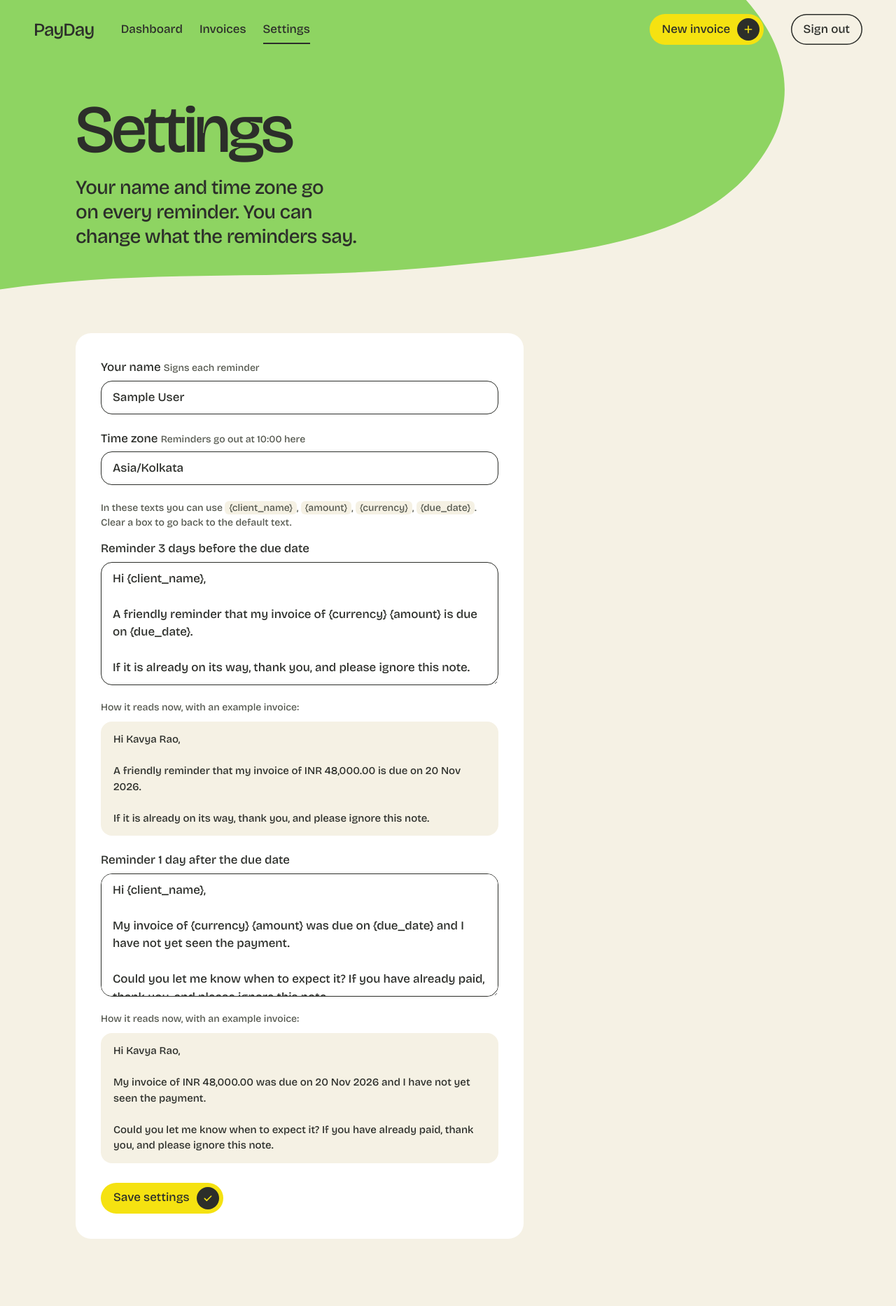
After one commit to rishabhh077/PayDay, a Flask app: page /settings in a window 1280 px wide. The commit adds this page. Shown: the whole page at 70% size. Run offline with Flask 3, Linux system fonts and the light colour scheme; the visitor is signed in with stand-in values (Sample User, id 1); data comes from the database, SQL or seed files in the repository; data that the repository does not hold is empty.

Commit message:
Phase 6: polish. Settings, editable reminder text, manual send, Docker
- New /settings page: name (signs each reminder), time zone, and the two
  reminder texts with {client_name}, {amount}, {currency}, {due_date}.
  Unknown variables are refused; a live preview shows how each text reads;
  clearing a box restores the default. Changing the time zone moves pending
  reminders to 10:00 in the new zone.
- "Send reminder now" on open invoices: logged as a manual reminder and
  retried like any other.
- Dockerfile, .dockerignore, gunicorn and tzdata in requirements, secure
  cookie flag via PAYDAY_HTTPS, and a README deploy section.
- Reminders card on the invoice page now has padding.
- Tests: 33 pass.

```diff
--- a/app.py
+++ b/app.py
@@ -1,4 +1,4 @@
-"""PayDay, Phase 5: safety. Failed sends retry up to 3 times, an hour apart; failures show on the dashboard."""
+"""PayDay, Phase 6: polish. Settings, editable reminder text, manual send, and deployment."""
 import logging
 import os
 import re
@@ -9,7 +9,7 @@ import sys
 from email.message import EmailMessage
 from datetime import date, datetime, time, timedelta, timezone
 from decimal import Decimal, InvalidOperation
-from zoneinfo import ZoneInfo
+from zoneinfo import ZoneInfo, available_timezones
 
 from flask import Flask, abort, flash, g, redirect, render_template, request, session, url_for
 from markupsafe import Markup
@@ -30,6 +30,7 @@ def _secret_key():
 
 app.secret_key = os.environ.get("SECRET_KEY") or _secret_key()
 app.config["SESSION_COOKIE_SAMESITE"] = "Lax"
+app.config["SESSION_COOKIE_SECURE"] = os.environ.get("PAYDAY_HTTPS") == "1"  # set when served over https
 log = logging.getLogger("payday.reminders")
 log.setLevel(logging.INFO)
 if not log.handlers:
@@ -69,12 +70,15 @@ def now():
     return datetime.now(timezone.utc).isoformat(timespec="seconds")
 
 
-def user_tz():
-    name = g.user["time_zone"] if g.get("user") else "Asia/Kolkata"
+def tz_of(user):
     try:
-        return ZoneInfo(name)
+        return ZoneInfo(user["time_zone"] if user else "Asia/Kolkata")
     except Exception:
         return ZoneInfo("UTC")
+
+
+def user_tz():
+    return tz_of(g.get("user"))
 
 
 def today():
@@ -301,25 +305,48 @@ def money_text(minor):
     return f"{Decimal(minor) / 100:,.2f}"
 
 
-def build_message(user, inv, kind):
+TEMPLATE_KINDS = ("before_due", "after_due")
+VARIABLES = ("client_name", "amount", "currency", "due_date")
+DEFAULT_TEMPLATES = {
+    "before_due": ("Hi {client_name},\n\nA friendly reminder that my invoice of {currency} {amount} is due on "
+                   "{due_date}.\n\nIf it is already on its way, thank you, and please ignore this note."),
+    "after_due": ("Hi {client_name},\n\nMy invoice of {currency} {amount} was due on {due_date} and I have not yet "
+                  "seen the payment.\n\nCould you let me know when to expect it? If you have already paid, thank "
+                  "you, and please ignore this note."),
+}
+
+
+def fill(body, client_name, amount, currency, due_date):
+    """Swap the four {variables} in one pass, so a client named "{amount}" cannot inject text."""
+    vals = {"client_name": client_name, "amount": amount, "currency": currency, "due_date": due_date}
+    return re.sub(r"\{(\w+)\}", lambda m: vals.get(m.group(1), m.group(0)), body)
+
+
+def template_body(db, user_id, kind):
+    row = db.execute("SELECT body FROM templates WHERE user_id=? AND type=?", (user_id, kind)).fetchone()
+    return row["body"] if row else DEFAULT_TEMPLATES[kind]
+
+
+def template_kind(reminder_type, inv, user):
+    """Which text a reminder uses. A manual reminder uses whichever fits the invoice right now."""
+    if reminder_type != "manual":
+        return reminder_type
+    today_local = datetime.now(tz_of(user)).date().isoformat()
+    return "before_due" if inv["due_date"] >= today_local else "after_due"
+
+
+def build_message(user, inv, kind, body=None):
     due = date.fromisoformat(inv["due_date"]).strftime("%d %b %Y")
-    amount = f"{inv['currency']} {money_text(inv['amount'])}"
-    what = f" for {inv['description']}" if inv["description"] else ""
-    if kind == "before_due":
-        subject = f"Reminder: invoice of {amount} is due on {due}"
-        text = (f"Hi {inv['client_name']},\n\nA friendly reminder that my invoice of {amount}{what} "
-                f"is due on {due}.\n\nIf it is already on its way, thank you, and please ignore this note.\n")
-    else:
-        subject = f"Invoice of {amount} was due on {due}"
-        text = (f"Hi {inv['client_name']},\n\nMy invoice of {amount}{what} was due on {due} and I "
-                f"have not yet seen the payment.\n\nCould you let me know when to expect it? If you have "
-                f"already paid, thank you, and please ignore this note.\n")
+    amount = money_text(inv["amount"])
+    subject = (f"Reminder: invoice of {inv['currency']} {amount} is due on {due}" if kind == "before_due"
+               else f"Invoice of {inv['currency']} {amount} was due on {due}")
+    text = fill(body or DEFAULT_TEMPLATES[kind], inv["client_name"], amount, inv["currency"], due)
     sign = user["name"] or user["email"]
     msg = EmailMessage()
     msg["To"] = user["email"]  # own address only
     msg["Subject"] = f"[PayDay test] {subject}"
     msg.set_content(f"PayDay test copy. This would be sent to {inv['client_name']} <{inv['client_email']}>. "
-                    f"It was sent to you only.\n\n----\n\n{text}\nThanks,\n{sign}\n")
+                    f"It was sent to you only.\n\n----\n\n{text}\n\nThanks,\n{sign}\n")
     return msg
 
 
@@ -349,10 +376,11 @@ MAX_ATTEMPTS = 3  # R6: the first try plus two retries
 RETRY_DELAY = timedelta(hours=1)
 
 
-def send_due_reminders(db=None, at=None):
+def send_due_reminders(db=None, at=None, only_id=None):
     """Send every pending reminder whose time has come. Returns (sent, failed attempts).
 
-    A failed attempt is retried an hour later until MAX_ATTEMPTS, then marked failed. `at` is for tests."""
+    A failed attempt is retried an hour later until MAX_ATTEMPTS, then marked failed. `at` is for tests;
+    `only_id` sends just that one reminder (used by the manual send)."""
     t = at or now()
     own = db is None
     db = db or connect()
@@ -360,7 +388,8 @@ def send_due_reminders(db=None, at=None):
     try:
         due = db.execute(
             "SELECT r.id, r.type, r.attempts, r.invoice_id FROM reminders r JOIN invoices i ON i.id=r.invoice_id "
-            "WHERE r.status='pending' AND i.status='open' AND r.scheduled_for <= ? ORDER BY r.scheduled_for", (t,)).fetchall()
+            "WHERE r.status='pending' AND i.status='open' AND r.scheduled_for <= ? AND (? IS NULL OR r.id = ?) "
+            "ORDER BY r.scheduled_for", (t, only_id, only_id)).fetchall()
         for r in due:
             # Claim the row first, so two overlapping runs cannot both send it.
             claimed = db.execute("UPDATE reminders SET attempts=attempts+1 WHERE id=? AND status='pending' AND attempts=?",
@@ -373,7 +402,8 @@ def send_due_reminders(db=None, at=None):
             try:
                 if not user:
                     raise SendError("Invoice has no owner.")
-                smtp_send(build_message(user, inv, r["type"]))
+                kind = template_kind(r["type"], inv, user)
+                smtp_send(build_message(user, inv, kind, template_body(db, user["id"], kind)))
             except Exception as e:  # noqa: BLE001 - any failure must be recorded, never crash the run
                 tries = r["attempts"] + 1  # the claim above already counted this attempt
                 if tries >= MAX_ATTEMPTS:
@@ -542,6 +572,68 @@ def delete(invoice_id):
     return redirect(url_for("invoices"))
 
 
+@app.post("/invoices/<int:invoice_id>/remind")
+def remind(invoice_id):
+    """R7: send a reminder now. Logged and retried like any other."""
+    if get_invoice(invoice_id)["status"] != "open":
+        abort(400)
+    db, t = get_db(), now()
+    rid = db.execute("INSERT INTO reminders (invoice_id, type, scheduled_for, created_at) VALUES (?, 'manual', ?, ?)",
+                     (invoice_id, t, t)).lastrowid
+    db.commit()
+    send_due_reminders(db, only_id=rid)
+    row = db.execute("SELECT status, last_error FROM reminders WHERE id=?", (rid,)).fetchone()
+    if row["status"] == "sent":
+        flash("Reminder sent. While PayDay is in test mode it goes to your own address, not the client's.")
+    else:
+        flash(f"The reminder did not send: {row['last_error']} PayDay will try again in an hour.")
+    return redirect(url_for("invoice", invoice_id=invoice_id))
+
+
+SAMPLE = ("Kavya Rao", "48,000.00", "INR", "20 Nov 2026")  # what the settings preview fills in
+
+
+@app.route("/settings", methods=["GET", "POST"])
+def settings():
+    db, u = get_db(), g.user
+    errors = {}
+    if request.method == "POST":
+        v = {"name": request.form.get("name", "").strip(), "time_zone": request.form.get("time_zone", "").strip()}
+        for kind in TEMPLATE_KINDS:
+            v[kind] = request.form.get(kind, "").replace("\r\n", "\n").strip()
+        if len(v["name"]) > 100:
+            errors["name"] = "Keep your name under 100 characters."
+        if v["time_zone"] not in available_timezones():
+            errors["time_zone"] = "Choose a time zone from the list, like Asia/Kolkata."
+        for kind in TEMPLATE_KINDS:
+            unknown = sorted(set(re.findall(r"\{(\w+)\}", v[kind])) - set(VARIABLES))
+            if len(v[kind]) > 2000:
+                errors[kind] = "Keep this under 2000 characters."
+            elif unknown:
+                errors[kind] = (f"{', '.join('{' + n + '}' for n in unknown)} is not a variable. "
+                                f"Use {', '.join('{' + n + '}' for n in VARIABLES)}.")
+        if not errors:
+            db.execute("UPDATE users SET name=?, time_zone=? WHERE id=?", (v["name"], v["time_zone"], u["id"]))
+            for kind in TEMPLATE_KINDS:
+                if not v[kind] or v[kind] == DEFAULT_TEMPLATES[kind]:  # empty means "use the default"
+                    db.execute("DELETE FROM templates WHERE user_id=? AND type=?", (u["id"], kind))
+                else:
+                    db.execute("INSERT INTO templates (user_id, type, body) VALUES (?,?,?) "
+                               "ON CONFLICT(user_id, type) DO UPDATE SET body=excluded.body", (u["id"], kind, v[kind]))
+            if v["time_zone"] != u["time_zone"]:  # 10:00 means a different moment now
+                for inv in db.execute("SELECT id, due_date FROM invoices WHERE user_id=? AND status='open'", (u["id"],)).fetchall():
+                    sync_reminders(db, inv["id"], inv["due_date"], ZoneInfo(v["time_zone"]))
+            db.commit()
+            flash("Settings saved.")
+            return redirect(url_for("settings"))
+    else:
+        v = {"name": u["name"], "time_zone": u["time_zone"], **{k: template_body(db, u["id"], k) for k in TEMPLATE_KINDS}}
+    shown = {k: v[k] or DEFAULT_TEMPLATES[k] for k in TEMPLATE_KINDS}
+    previews = {k: fill(shown[k], *SAMPLE) for k in TEMPLATE_KINDS}
+    return render_template("settings.html", v=v, errors=errors, previews=previews, zones=sorted(available_timezones()),
+                           variables=VARIABLES), 400 if errors else 200
+
+
 init_db()
 
 if __name__ == "__main__":
--- a/requirements.txt
+++ b/requirements.txt
@@ -1 +1,3 @@
 flask
+gunicorn
+tzdata
--- a/static/style.css
+++ b/static/style.css
@@ -183,6 +183,10 @@ input, textarea {
   font: inherit;
   font-variant-numeric: tabular-nums;
 }
+textarea { min-height: 11rem; resize: vertical; line-height: 1.5; }
+.preview { margin: 10px 0 0; padding: 14px 18px; border-radius: 16px; background: var(--water); font-size: 0.9375rem; white-space: pre-wrap; }
+.preview-label { margin: 14px 0 0; color: var(--ink-2); font-size: 0.875rem; }
+code { font: inherit; background: var(--water); padding: 1px 6px; border-radius: 6px; }
 input::placeholder { color: #6B6E64; }
 input:focus-visible, textarea:focus-visible { outline-offset: 2px; border-radius: 16px; }
 input[aria-invalid="true"] { border-color: #B3261E; box-shadow: inset 0 0 0 1px #B3261E; }
@@ -220,3 +224,9 @@ input[aria-invalid="true"] { border-color: #B3261E; box-shadow: inset 0 0 0 1px
 @media (prefers-reduced-motion: reduce) {
   .cap .chip, tbody tr { transition: none; }
 }
+
+/* Reminders sheet on the invoice page: heading and empty text sit inside the card. */
+.sheet + .sheet { margin-top: 24px; }
+.sheet:not(.empty):not(.form) > h2 { margin: 0; padding: 24px clamp(20px, 4vw, 32px) 0; }
+.sheet:not(.empty):not(.form) > p { margin: 0; padding: 12px clamp(20px, 4vw, 32px) 24px; }
+.sheet:not(.empty):not(.form) > h2 + .facts { padding-top: 4px; }
--- a/templates/base.html
+++ b/templates/base.html
@@ -18,6 +18,7 @@
   <nav aria-label="Main">
     <a href="{{ url_for('dashboard') }}" {% if request.endpoint == 'dashboard' %}aria-current="page"{% endif %}>Dashboard</a>
     <a href="{{ url_for('invoices') }}" {% if request.endpoint in ('invoices', 'invoice') or (request.endpoint == 'invoice_form' and inv) %}aria-current="page"{% endif %}>Invoices</a>
+    <a href="{{ url_for('settings') }}" {% if request.endpoint == 'settings' %}aria-current="page"{% endif %}>Settings</a>
   </nav>
   <a class="cap" href="{{ url_for('invoice_form') }}">New invoice {{ chip("plus") }}</a>
   <form class="signout" method="post" action="{{ url_for('logout') }}">
--- a/templates/invoice.html
+++ b/templates/invoice.html
@@ -60,6 +60,10 @@
     </div>
     <button class="cap land">Mark as paid {{ chip("check") }}</button>
   </form>
+  <form method="post" action="{{ url_for('remind', invoice_id=inv.id) }}">
+    {{ csrf_field() }}
+    <button class="cap">Send reminder now {{ chip() }}</button>
+  </form>
   <a class="cap sky" href="{{ url_for('invoice_form', invoice_id=inv.id) }}">Edit {{ chip() }}</a>
   {% endif %}
   {% if inv.status != "archived" %}
--- /dev/null
+++ b/templates/settings.html
@@ -0,0 +1,48 @@
+{% extends "base.html" %}
+{% from "_ui.html" import chip, land %}
+{% block title %}Settings{% endblock %}
+
+{% macro field(name, label, hint="", attrs="") %}
+<div class="field">
+  <label for="{{ name }}">{{ label }}{% if hint %} <span class="hint">{{ hint }}</span>{% endif %}</label>
+  <input type="text" id="{{ name }}" name="{{ name }}" value="{{ v.get(name, '') }}" {{ attrs|safe }}
+    {% if errors.get(name) %}aria-invalid="true" aria-describedby="{{ name }}-error"{% endif %}>
+  {% if errors.get(name) %}<p class="error" id="{{ name }}-error">{{ errors[name] }}</p>{% endif %}
+</div>
+{% endmacro %}
+
+{% macro text(kind, label) %}
+<div class="field">
+  <label for="{{ kind }}">{{ label }}</label>
+  <textarea id="{{ kind }}" name="{{ kind }}" maxlength="2000"
+    {% if errors.get(kind) %}aria-invalid="true" aria-describedby="{{ kind }}-error"{% endif %}>{{ v[kind] }}</textarea>
+  {% if errors.get(kind) %}<p class="error" id="{{ kind }}-error">{{ errors[kind] }}</p>{% endif %}
+  <p class="preview-label">How it reads now, with an example invoice:</p>
+  <p class="preview">{{ previews[kind] }}</p>
+</div>
+{% endmacro %}
+
+{% block main %}
+{% call land("form") %}
+<h1>Settings</h1>
+<p class="lede">Your name and time zone go on every reminder. You can change what the reminders say.</p>
+{% endcall %}
+
+<form class="sheet form" method="post" novalidate>
+  {{ csrf_field() }}
+  {{ field("name", "Your name", hint="Signs each reminder", attrs='autocomplete="name" maxlength="100"') }}
+  <div class="field">
+    <label for="time_zone">Time zone <span class="hint">Reminders go out at 10:00 here</span></label>
+    <input type="text" id="time_zone" name="time_zone" list="zones" value="{{ v.time_zone }}" autocomplete="off"
+      {% if errors.get('time_zone') %}aria-invalid="true" aria-describedby="time_zone-error"{% endif %}>
+    <datalist id="zones">{% for z in zones %}<option value="{{ z }}">{% endfor %}</datalist>
+    {% if errors.get('time_zone') %}<p class="error" id="time_zone-error">{{ errors['time_zone'] }}</p>{% endif %}
+  </div>
+  <p class="hint">In these texts you can use {% for n in variables %}<code>{{ '{' ~ n ~ '}' }}</code>{{ ", " if not loop.last }}{% endfor %}. Clear a box to go back to the default text.</p>
+  {{ text("before_due", "Reminder 3 days before the due date") }}
+  {{ text("after_due", "Reminder 1 day after the due date") }}
+  <div class="actions">
+    <button class="cap">Save settings {{ chip("check") }}</button>
+  </div>
+</form>
+{% endblock %}
```
Also changed, not shown: tests.py (+113 -4 lines), README.md, 2 other files.
